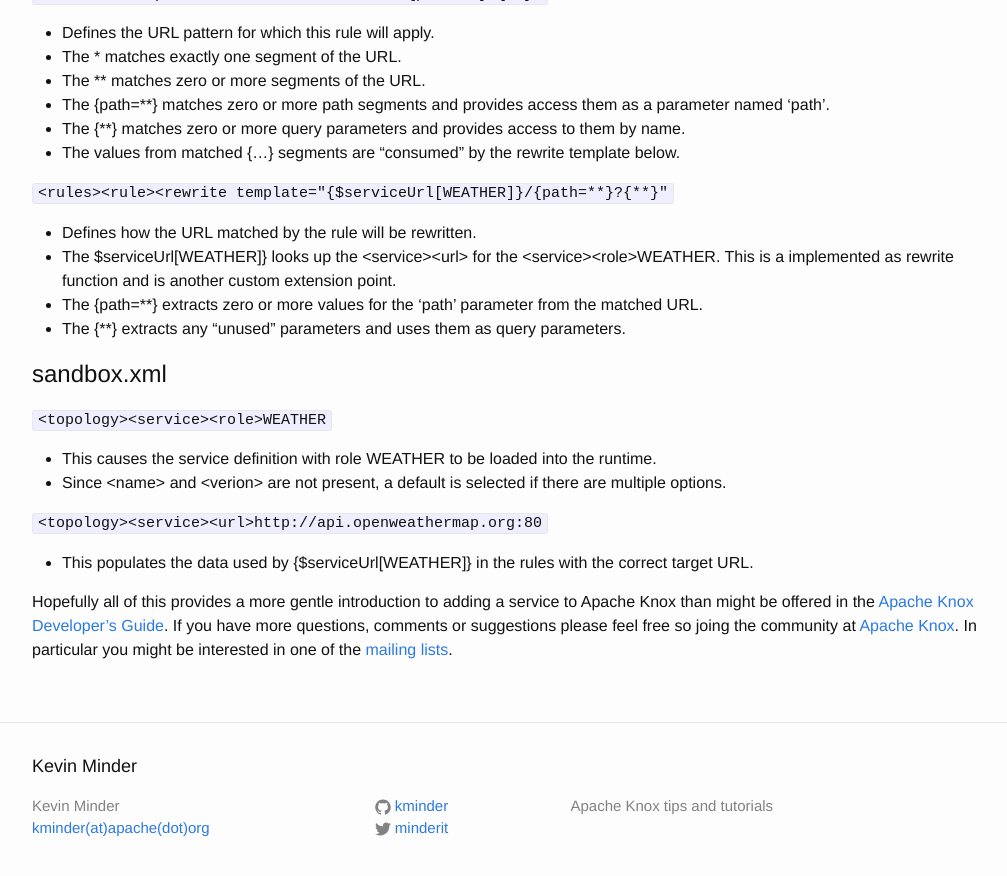
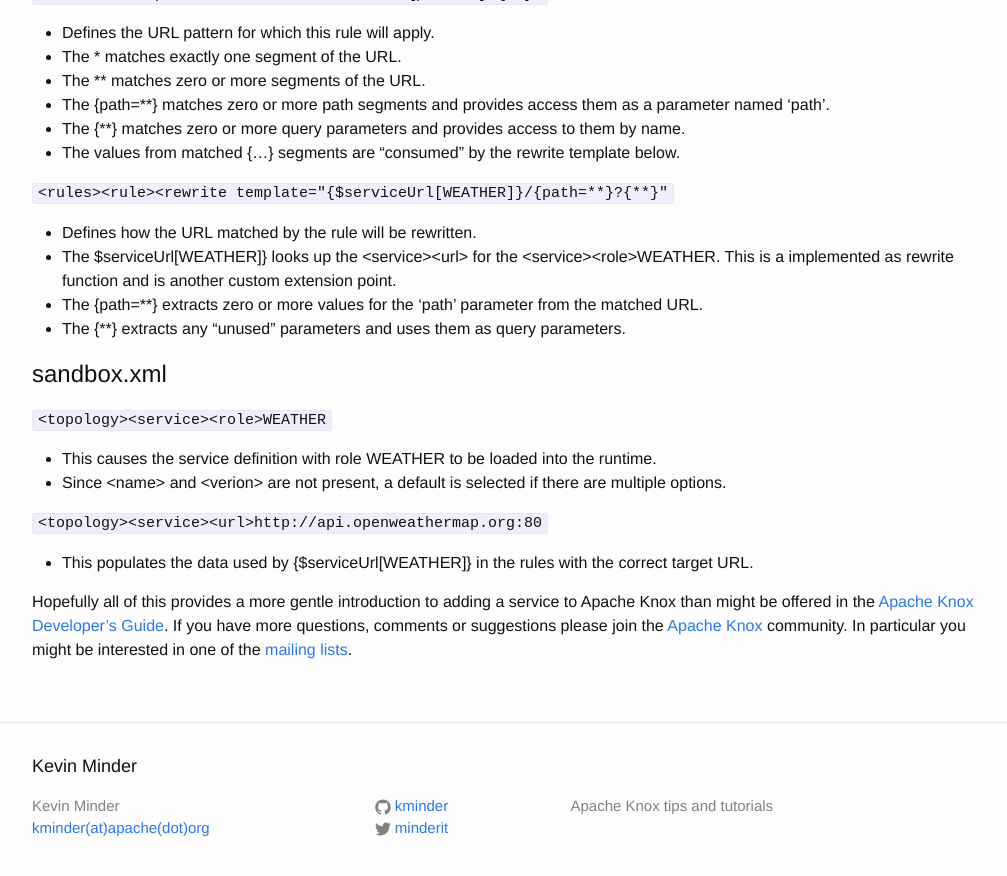
Before and after one commit to kminder/kminder.github.io, a Jekyll site: the page built from _posts/2015-11-16-adding-a-service-to-knox.md, in a window 1280 px wide and 900 px high, scrolled down 4113 px. Shown: the top 876 px of the window, without its empty margins (126-1133 px from the left). Built offline with Jekyll 4.4.1, drawn with Linux system fonts in a browser that asks for light colours; Markdown is read by kramdown in place of the engine named in the settings.

Commit message:
Update - Adding a service to Apache Knox

```diff
--- a/_posts/2015-11-16-adding-a-service-to-knox.md
+++ b/_posts/2015-11-16-adding-a-service-to-knox.md
@@ -226,7 +226,7 @@
 - This populates the data used by {$serviceUrl[WEATHER]} in the rules with the correct target URL.
 
 Hopefully all of this provides a more gentle introduction to adding a service to Apache Knox than might be offered in the [Apache Knox Developer's Guide][dev-guide].
-If you have more questions, comments or suggestions please feel free so joing the community at [Apache Knox][knox-site].
+If you have more questions, comments or suggestions please join the [Apache Knox][knox-site] community.
 In particular you might be interested in one of the [mailing lists][knox-lists].
 
 [knox-site]: http://knox.apache.org/
```
